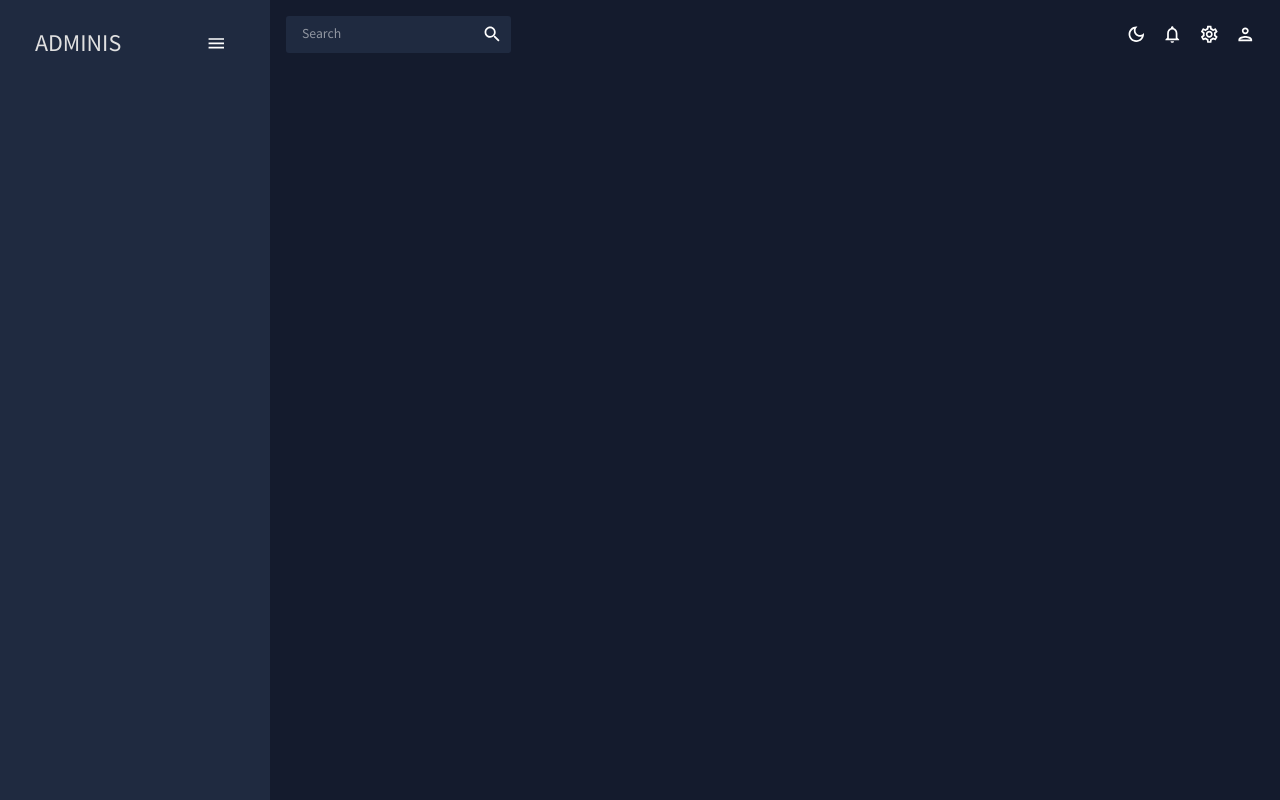
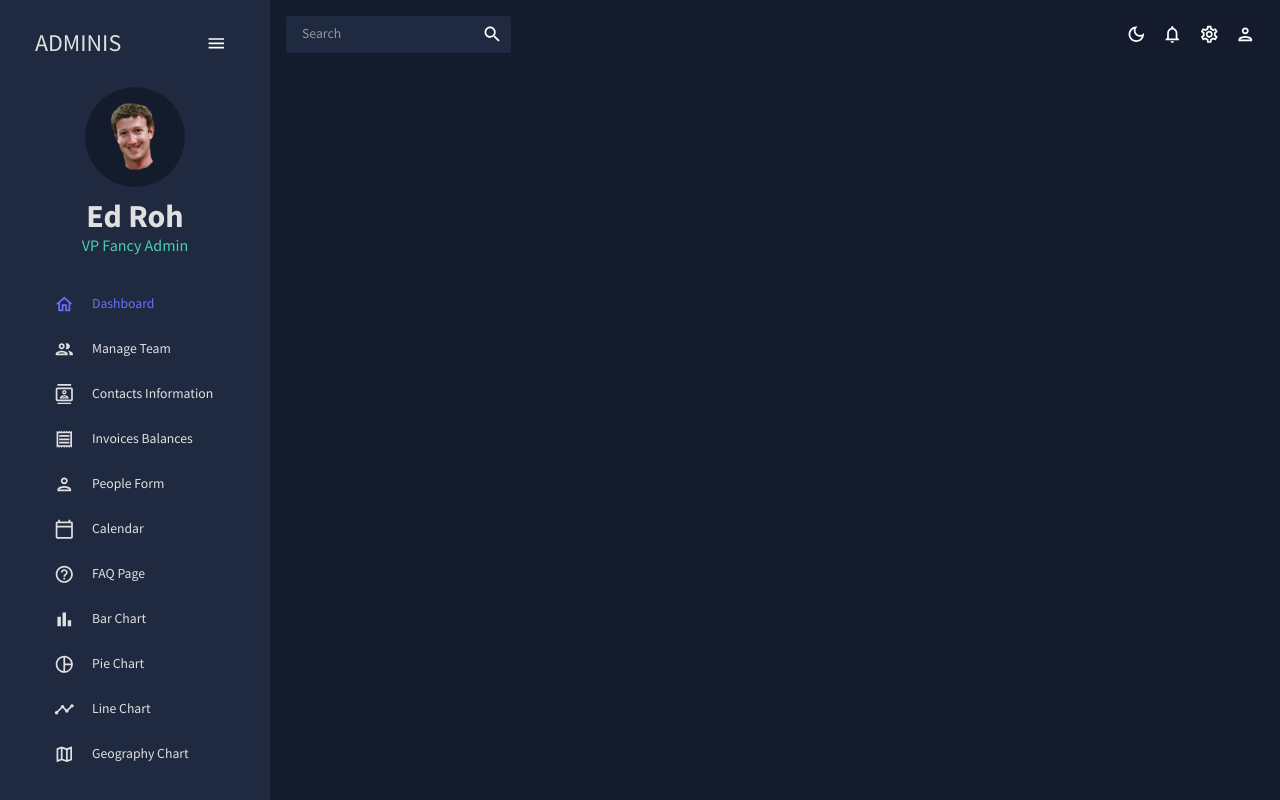
Before and after one commit to mayank-9031/Admin-Dashboard-App, a React (Create React App) app: page / in a window 1280 px wide. Before the commit this address had no page. Built offline with nearby package versions, Linux system fonts and the light colour scheme.

Commit message:
sidebar menuItem

```diff
--- a/src/scenes/global/Sidebar.jsx
+++ b/src/scenes/global/Sidebar.jsx
@@ -10,18 +10,35 @@
 import ReceiptOutlinedIcon from "@mui/icons-material/ReceiptOutlined";
 import PersonOutlinedIcon from "@mui/icons-material/PersonOutlined";
 import CalendarTodayOutlinedIcon from "@mui/icons-material/CalendarTodayOutlined";
-import HelpOutlineOutlinedIcon from "@mui/icons-material/HelpOutlineOutlined";
+import HelpOutlinedIcon from "@mui/icons-material/HelpOutlineOutlined";
 import BarChartOutlinedIcon from "@mui/icons-material/BarChartOutlined";
-import PieChartOutlineOutlinedIcon from "@mui/icons-material/PieChartOutlineOutlined";
+import PieChartOutlinedIcon from "@mui/icons-material/PieChartOutlineOutlined";
 import TimelineOutlinedIcon from "@mui/icons-material/TimelineOutlined";
 import MenuOutlinedIcon from "@mui/icons-material/MenuOutlined";
 import MapOutlinedIcon from "@mui/icons-material/MapOutlined";
+
+const Item = ({ title, to, icon, selected, setSelected }) => {
+  const theme = useTheme();
+  const colors = tokens(theme.palette.mode);
+  return (
+    <MenuItem
+      active={selected === title}
+      style={{ color: colors.grey[100] }}
+      onClick={() => setSelected(title)}
+      icon={icon}
+    >
+      <Typography>{title}</Typography>
+      <Link to={to} />
+    </MenuItem>
+  );
+};
 
 const Sidebar = () => {
   const theme = useTheme();
   const colors = tokens(theme.palette.mode);
   const [isCollapsed, setIsCollapsed] = useState(false);
   const [selected, setSelected] = useState("Dashboard");
+
   return (
     <Box
       sx={{
@@ -71,7 +88,7 @@
           </MenuItem>
 
           {/* USER */}
-          {isCollapsed && (
+          {!isCollapsed && (
             <Box mb="25px">
               <Box display="flex" justifyContent="center" alignItems="center">
                 <img
@@ -98,6 +115,87 @@
               </Box>
             </Box>
           )}
+
+          {/* MENU ITEMS */}
+          <Box paddingLeft={isCollapsed ? undefined : "10%"}>
+            <Item
+              title="Dashboard"
+              to="/"
+              icon={<HomeOutlinedIcon />}
+              selected={selected}
+              setSelected={setSelected}
+            />
+            <Item
+              title="Manage Team"
+              to="/team"
+              icon={<PeopleOutlinedIcon />}
+              selected={selected}
+              setSelected={setSelected}
+            />
+            <Item
+              title="Contacts Information"
+              to="/contacts"
+              icon={<ContactsOutlinedIcon />}
+              selected={selected}
+              setSelected={setSelected}
+            />
+            <Item
+              title="Invoices Balances"
+              to="/invoices"
+              icon={<ReceiptOutlinedIcon />}
+              selected={selected}
+              setSelected={setSelected}
+            />
+            <Item
+              title="People Form"
+              to="/form"
+              icon={<PersonOutlinedIcon />}
+              selected={selected}
+              setSelected={setSelected}
+            />
+            <Item
+              title="Calendar"
+              to="/calendar"
+              icon={<CalendarTodayOutlinedIcon />}
+              selected={selected}
+              setSelected={setSelected}
+            />
+            <Item
+              title="FAQ Page"
+              to="/faq"
+              icon={<HelpOutlinedIcon />}
+              selected={selected}
+              setSelected={setSelected}
+            />
+            <Item
+              title="Bar Chart"
+              to="/bar"
+              icon={<BarChartOutlinedIcon />}
+              selected={selected}
+              setSelected={setSelected}
+            />
+            <Item
+              title="Pie Chart"
+              to="/pie"
+              icon={<PieChartOutlinedIcon />}
+              selected={selected}
+              setSelected={setSelected}
+            />
+            <Item
+              title="Line Chart"
+              to="/line"
+              icon={<TimelineOutlinedIcon />}
+              selected={selected}
+              setSelected={setSelected}
+            />
+            <Item
+              title="Geography Chart"
+              to="/geography"
+              icon={<MapOutlinedIcon />}
+              selected={selected}
+              setSelected={setSelected}
+            />
+          </Box>
         </Menu>
       </ProSidebar>
     </Box>
```
